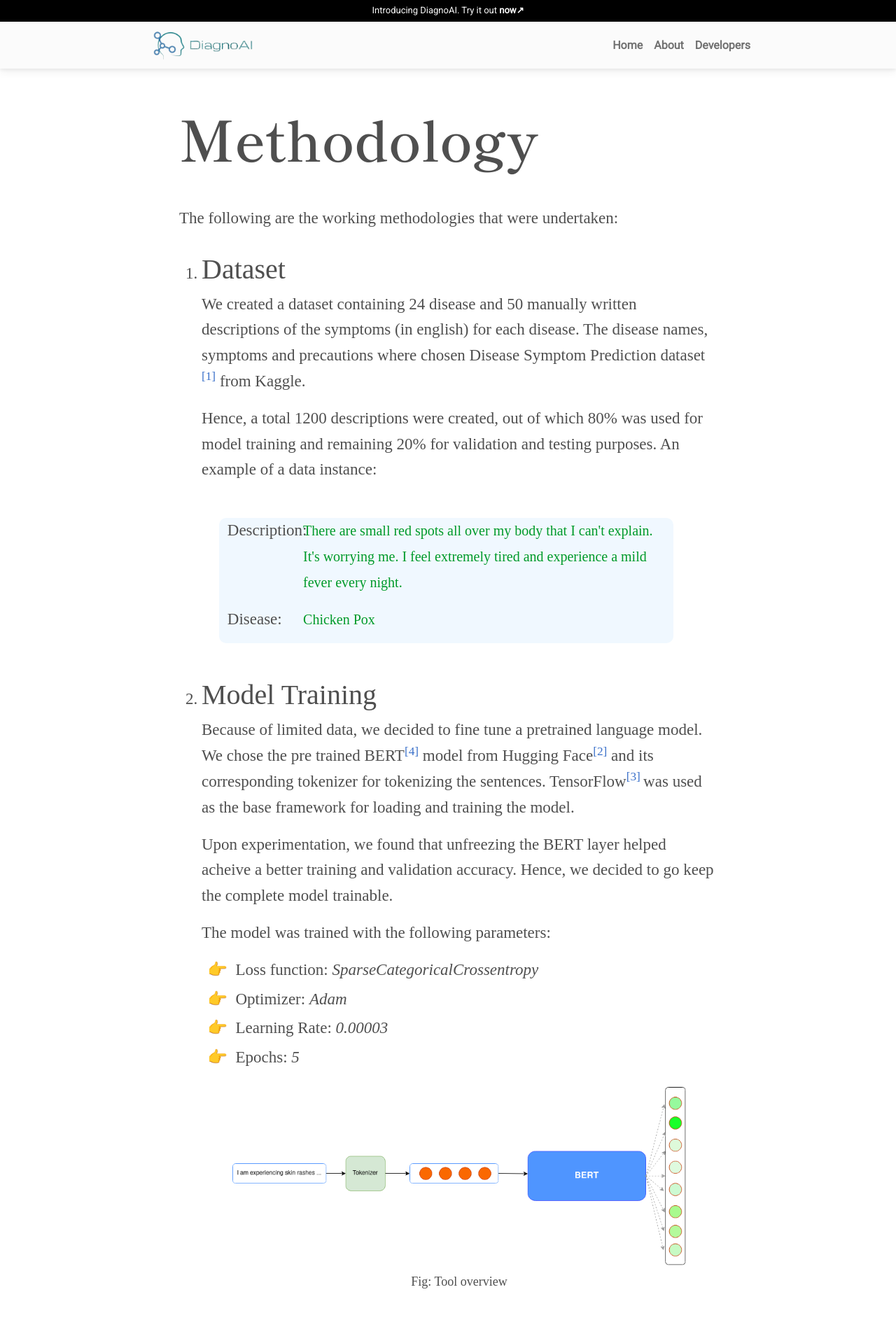
After one commit to FaizalKarim280280/DiagnoAI, a Python web app: template templates/methodology.html in a window 1280 px wide. The commit adds this page. Shown: the top 1896 px of the page at 70% size. Run offline with Jinja, Linux system fonts and the light colour scheme; the template is opened without the code that fills it, so the values that code supplies are empty.

Commit message:
Added Devs, Methodology, Images and PPT

```diff
--- /dev/null
+++ b/templates/methodology.html
@@ -0,0 +1,272 @@
+<!DOCTYPE html>
+<html lang="en">
+
+<head>
+    <meta charset="UTF-8">
+    <meta http-equiv="X-UA-Compatible" content="IE=edge">
+    <meta name="viewport" content="width=device-width, initial-scale=1.0">
+    <title>Methodology</title>
+    <link rel="icon" href="/static/src/logo-title.png" type="image/icon type">
+    <!-- Font Awesome -->
+    <link href="https://cdnjs.cloudflare.com/ajax/libs/font-awesome/6.0.0/css/all.min.css" rel="stylesheet" />
+    <!-- MDB -->
+    <link href="https://cdnjs.cloudflare.com/ajax/libs/mdb-ui-kit/6.0.1/mdb.min.css" rel="stylesheet" />
+    <link rel="preconnect" href="https://fonts.googleapis.com">
+    <link rel="preconnect" href="https://fonts.gstatic.com" crossorigin>
+    <link href="https://fonts.googleapis.com/css2?family=Archivo+Black&family=Shippori+Mincho:wght@600&family=Source+Code+Pro&display=swap" rel="stylesheet">
+    <link href="https://fonts.googleapis.com/css2?family=Roboto&display=swap" rel="stylesheet">
+
+    <link rel="stylesheet" href="/static/css/styles.css">
+
+
+</head>
+
+<body>
+    <div class="index-nav-container">
+        <div class="nav-blank">
+          <center class="text-light" style="font-size: small; padding: 5px">Introducing DiagnoAI. Try it out <strong><a class="text-light" href{{ url_for( 'index' ) }}>now<span>&#8599;</span></a></strong></center>
+         </div>
+
+        <nav class="navbar navbar-expand-lg navbar-light bg-light">
+            <div class="container-fluid">
+              <!-- <a class="navbar-brand" href="#">Navbar</a> -->
+              <button
+                class="navbar-toggler"
+                type="button"
+                data-mdb-toggle="collapse"
+                data-mdb-target="#navbarNavAltMarkup"
+                aria-controls="navbarNavAltMarkup"
+                aria-expanded="false"
+                aria-label="Toggle navigation">
+                <i class="fas fa-bars"></i>
+              </button>
+              <div class="navbar-nav navbar-nav-div">
+                <a class="text-light" href{{ url_for( 'index' ) }}>
+                <img class="img-fluid" src="/static/src/logo.png" style="height: 50px;" alt=""></a>
+              </div>
+
+              </div>
+              <div class="collapse navbar-collapse justify-content-end" id="navbarNavAltMarkup">
+                <div class="navbar-nav navbar-nav-div">
+                    <a class="nav-link" aria-current="page" href={{ url_for( 'index' ) }}><span class="nav-text">Home</span></a>
+                    <a class="nav-link" href={{ url_for( 'about' ) }}><span class="nav-text">About</span></a></li>
+                    <a class="nav-link" href={{ url_for( 'devs' ) }}><span class="nav-text">Developers</span></a>
+                </div>
+              </div>
+            </div>
+        </nav>
+        </div>
+
+    <div class="methodology-body">
+
+        <h1 class="display-1" style="font-family: 'Shippori Mincho', serif;">Methodology</h1>
+
+
+                <div class="methodology-intro">
+
+            <p>
+                The following are the working methodologies that were undertaken:
+            </p>
+
+        </div>
+
+
+        <ol style="font-size: 23px; font-family: 'Times New Roman', Times, serif;">
+            <li>
+                <div class="dataset-section">
+
+                    <h1>Dataset</h1>
+
+
+                    <p>We created a dataset containing 24 disease and 50 manually written descriptions of the
+                        symptoms
+                        (in
+                        english) for each disease. The disease names, symptoms and precautions where chosen Disease
+                        Symptom
+                        Prediction dataset<sup><a href="#R1">
+                                [1]</a></sup>
+                        from Kaggle.
+                    </p>
+
+                    <p>Hence, a total 1200 descriptions were created, out of which 80% was used
+                        for model training
+                        and remaining 20% for validation and testing purposes.
+                        An example of a data instance:
+                    </p>
+
+                    <div style="margin-left: 5%; margin-right: 10%; margin-top: 50px">
+
+                        <div class="row" style="background-color: aliceblue; border-radius: 10px 10px 0 0;">
+                            <div class="col-sm-2">
+                                <p>Description: </p>
+                            </div>
+                            <div class="col-sm-10">
+                                <p><span
+                                        style="font-family: 'Times New Roman', Times, serif; color: rgb(0, 154, 41); font-size: 20px;">
+                                        There are small red spots all over my body that I can't explain. It's
+                                        worrying
+                                        me.
+                                        I feel extremely tired and experience a mild fever every night.</span>
+                                </p>
+                            </div>
+                        </div>
+
+                        <div class="row" style="background-color: aliceblue; border-radius: 0 0 10px 10px;">
+                            <div class="col-sm-2">
+                                <p>Disease: </p>
+                            </div>
+                            <div class="col-sm-10">
+                                <p><span
+                                        style="font-family: 'Times New Roman', Times, serif; color: rgb(0, 154, 41); font-size: 20px;">
+                                        Chicken Pox</span>
+                                </p>
+                            </div>
+
+                        </div>
+
+                    </div>
+
+                </div>
+
+            </li>
+
+            <li style="margin-top: 50px;">
+
+                <div class="training-section">
+
+                    <h1>Model Training</h1>
+
+                    <p>Because of limited data, we decided to fine tune a pretrained language model. We chose the
+                        pre
+                        trained BERT<sup><a href="#R4">[4]</a></sup> model
+                        from Hugging Face<sup><a href="#R2">[2]</a></sup> and its
+                        corresponding tokenizer for tokenizing the sentences. TensorFlow<sup><a href="#R3">[3]</a> </sup>was
+                        used
+                        as the base framework
+                        for loading and training the model.
+                    </p>
+
+                    <p>Upon experimentation, we found that unfreezing the BERT layer helped acheive a better training
+                        and
+                        validation accuracy. Hence, we decided
+                        to go keep the complete model trainable.
+                    </p>
+
+                    <p>
+                        The model was trained with the following parameters:
+                        <ul class=" model-parameters">
+                            <li>
+                                Loss function: <span style="font-style: italic;">SparseCategoricalCrossentropy</span>
+                            </li>
+                            <li>
+                                Optimizer: <span style="font-style: italic;">Adam</apan>
+                            </li>
+                            <li>
+                                Learning Rate: <span style="font-style: italic;">0.00003</span>
+                            </li>
+
+                            <li>
+                                Epochs: <span style="font-style: italic;">5</span>
+                            </li>
+
+                        </ul>
+                    </p>
+
+
+                    <img class="img-fluid" src="/static/src/model_plot.png" alt="model plot" style="padding: 0 5% 0 5%;">
+                    <p style="margin:2px 0; font-size: 18px; text-align: center;">Fig: Tool overview</p>
+
+                </div>
+
+            </li>
+
+            <li>
+
+                <div class="testing-section">
+
+                    <h1>Testing</h1>
+
+                    <p>After training, we acheived a training accuracy of 100.00% and vadlidation accuracy of 98.33%.
+                        Although,
+                        the misclassification
+                        rate is quite low, we can't be completely sure of the model's predictions as it trained on a
+                        relatively
+                        smaller corpus.
+                    </p>
+                    <p>
+                        We plan to increase the dataset in future so that the model can generalize better and not suffer
+                        from
+                        overconfidence.
+                    </p>
+                </div>
+
+            </li>
+
+
+            <li>
+
+                <div class="references-section">
+
+                    <h1>References</h1>
+
+                    <p>[1] <a id="R1"
+                            href="https://www.kaggle.com/datasets/itachi9604/disease-symptom-description-dataset"
+                            target="_blank">
+                            Kaggle - Disease Symptom Dataset</a></p>
+
+                    <p>[2] <a id="R2" href="https://huggingface.co/docs/transformers/model_doc/bert" target="_blank">
+                            Hugging Face - BERT
+                        </a>
+                    </p>
+
+                    <p>[3] <a id="R3" href="https://www.tensorflow.org/" , target="_blank">
+                            TensorlFlow
+                        </a>
+                    </p>
+
+                    <p>[4] <a id="R4" href="https://arxiv.org/abs/1810.04805">
+                            Devlin, Jacob, et al. "Bert: Pre-training of deep bidirectional transformers for language
+                            understanding."
+                        </a>
+
+                    </p>
+
+                </div>
+
+            </li>
+
+        </ol>
+
+
+    </div>
+
+    <footer class="bg-dark text-center text-footer">
+        <!-- Grid container -->
+        <div class="container p-4 pb-0">
+            <!-- Section: Social media -->
+            <section class="mb-4">
+                <p>
+                    DiseaseNLP is a machine learning tool that was developed to assist in the diagnosis of various
+                    medical conditions. It uses advanced algorithms to analyze patient symptoms and provide estimates of
+                    possible diagnoses.
+                </p>
+
+            </section>
+            <!-- Section: Social media -->
+        </div>
+        <!-- Grid container -->
+
+        <!-- Copyright -->
+        <div class="text-center p-3" style="background-color: rgba(0, 0, 0, 0.2);">
+            © 2023 Copyright. All Rights Reserved
+        </div>
+        <!-- Copyright -->
+    </footer>
+
+    <script type="text/javascript" src="https://cdnjs.cloudflare.com/ajax/libs/mdb-ui-kit/6.0.1/mdb.min.js"></script>
+
+
+
+</body>
+
+</html>
```
Also changed, not shown: templates/about.html (+6 -6 lines), templates/developers.html (added, +165 -0 lines), templates/index.html (+9 -8 lines), static/src/logo-title.png (added), static/src/logo.png (added), 1 other file.
